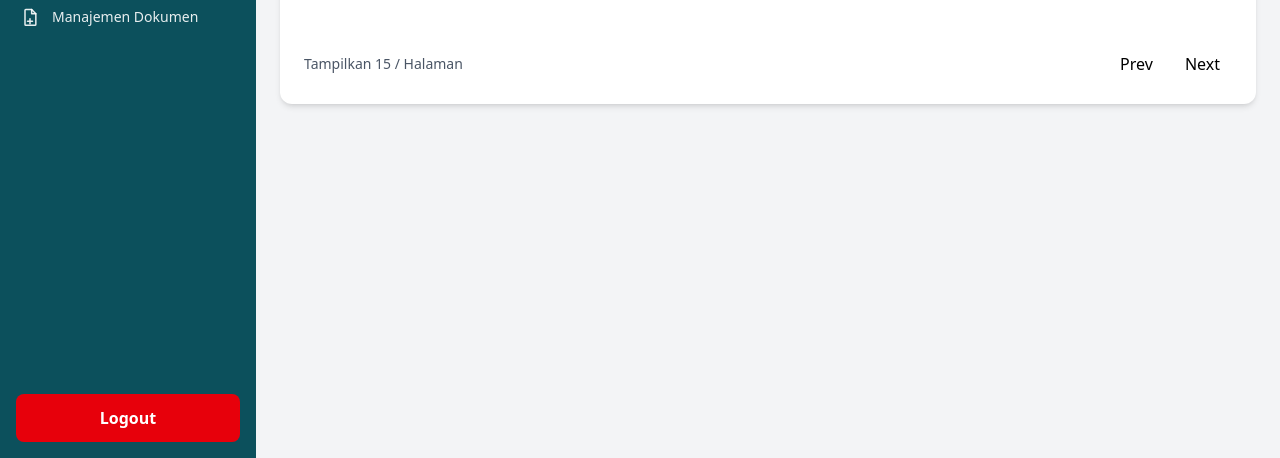
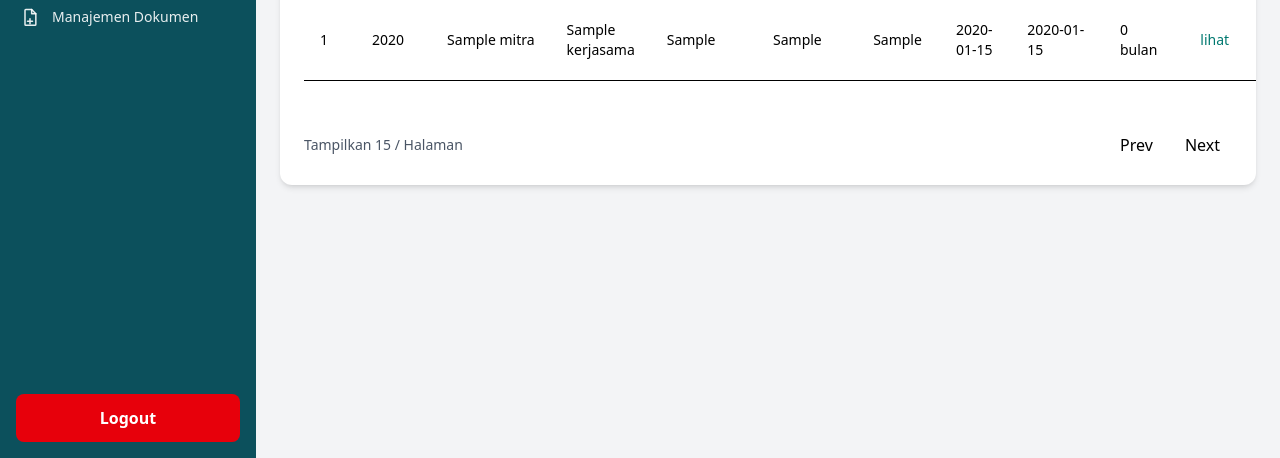
Before and after one commit to mbpsha/sikoboy, a Laravel app: page /admin/data-kerjasama/mitra in a window 1280 px wide. Shown: the part 342-800 px from the top of the page. Run offline with Laravel 12, Linux system fonts and the light colour scheme; a user stored in the database is signed in; data comes from the database, SQL or seed files in the repository; tables that the repository leaves empty hold one stand-in row (values such as "Sample post"); style sheets or scripts are compiled from the project's sources; parts of the project's set-up code (start-up, migrations or seed data) failed here and were passed over; some libraries are stand-ins or nearby versions; some web fonts are replaced.

Commit message:
Fix admin dashboard and data-kerjasama Inertia data rendering
Agent-Logs-Url: https://github.com/mbpsha/sikoboy/sessions/4acc3139-a343-4942-a383-1dde8f592736

Co-authored-by: mbpsha <193477564+mbpsha@users.noreply.github.com>

```diff
--- a/resources/js/Pages/Admin/BerandaAdmin.vue
+++ b/resources/js/Pages/Admin/BerandaAdmin.vue
@@ -4,32 +4,32 @@
         <div class="grid grid-cols-1 md:grid-cols-3 gap-6">
             <div class="bg-teal-500 text-white p-6 rounded-xl">
                 <p>Total Kerjasama</p>
-                <h2 class="text-3xl font-bold mt-2">47</h2>
+                <h2 class="text-3xl font-bold mt-2">{{ metrics.total_kerjasama ?? 0 }}</h2>
             </div>
 
             <div class="bg-green-500 text-white p-6 rounded-xl">
                 <p>Kerjasama Aktif</p>
-                <h2 class="text-3xl font-bold mt-2">32</h2>
+                <h2 class="text-3xl font-bold mt-2">{{ metrics.aktif ?? 0 }}</h2>
             </div>
 
             <div class="bg-yellow-500 text-white p-6 rounded-xl">
                 <p>Akan Berakhir</p>
-                <h2 class="text-3xl font-bold mt-2">8</h2>
+                <h2 class="text-3xl font-bold mt-2">{{ metrics.akan_berakhir ?? 0 }}</h2>
             </div>
 
             <div class="bg-red-500 text-white p-6 rounded-xl">
                 <p>Berakhir</p>
-                <h2 class="text-3xl font-bold mt-2">7</h2>
+                <h2 class="text-3xl font-bold mt-2">{{ metrics.berakhir ?? 0 }}</h2>
             </div>
 
             <div class="bg-blue-500 text-white p-6 rounded-xl">
                 <p>Total Mitra</p>
-                <h2 class="text-3xl font-bold mt-2">38</h2>
+                <h2 class="text-3xl font-bold mt-2">{{ metrics.total_mitra ?? 0 }}</h2>
             </div>
 
             <div class="bg-purple-500 text-white p-6 rounded-xl">
                 <p>Total Dokumen</p>
-                <h2 class="text-3xl font-bold mt-2">124</h2>
+                <h2 class="text-3xl font-bold mt-2">{{ metrics.total_dokumen ?? 0 }}</h2>
             </div>
         </div>
 
@@ -53,20 +53,46 @@ import { onMounted } from "vue";
 import Chart from "chart.js/auto";
 import AdminLayout from "@/Layouts/AdminLayout.vue";
 
+const props = defineProps({
+    metrics: {
+        type: Object,
+        default: () => ({}),
+    },
+    kerjasama_per_tahun: {
+        type: Array,
+        default: () => [],
+    },
+    jenis_dokumen: {
+        type: Array,
+        default: () => [],
+    },
+});
+
+const metrics = props.metrics ?? {};
+
 onMounted(() => {
     new Chart(document.getElementById("barChart"), {
         type: "bar",
         data: {
-            labels: ["2020", "2021", "2022", "2023", "2024", "2025"],
-            datasets: [{ data: [5, 9, 11, 13, 15, 16] }],
+            labels: (props.kerjasama_per_tahun ?? []).map((row) => row.tahun),
+            datasets: [
+                {
+                    label: "Jumlah Kerjasama",
+                    data: (props.kerjasama_per_tahun ?? []).map((row) => row.total),
+                },
+            ],
         },
     });
 
     new Chart(document.getElementById("pieChart"), {
         type: "pie",
         data: {
-            labels: ["PKS", "MoU", "Nota", "Perjanjian"],
-            datasets: [{ data: [32, 26, 18, 25] }],
+            labels: (props.jenis_dokumen ?? []).map((row) => row.jenis_dokumen),
+            datasets: [
+                {
+                    data: (props.jenis_dokumen ?? []).map((row) => row.total),
+                },
+            ],
         },
     });
 });
--- a/resources/js/Pages/Admin/DataKerjasama.vue
+++ b/resources/js/Pages/Admin/DataKerjasama.vue
@@ -83,20 +83,35 @@
 
 <script setup>
 import AdminLayout from '@/Layouts/AdminLayout.vue'
-import { Link, usePage, router } from '@inertiajs/vue3'
+import { Link, router } from '@inertiajs/vue3'
 import { ref, computed } from 'vue'
 
-const page = usePage()
-const kerjasama = page.props.value?.kerjasama ?? { data: [], per_page: 15, prev_page_url: null, next_page_url: null, current_page: 1 }
-const filters = page.props.value?.filters ?? {}
+const props = defineProps({
+  kerjasama: Object,
+  filters: Object,
+})
 
-const indexOffset = kerjasama.current_page ? ((kerjasama.current_page - 1) * kerjasama.per_page) : 0
+const kerjasama = computed(() => props.kerjasama ?? {
+  data: [],
+  per_page: 15,
+  prev_page_url: null,
+  next_page_url: null,
+  current_page: 1,
+})
+
+const filters = computed(() => props.filters ?? {})
+
+const indexOffset = computed(() => (
+  kerjasama.value.current_page
+    ? ((kerjasama.value.current_page - 1) * kerjasama.value.per_page)
+    : 0
+))
 
 // Local filter state for the UI
 const local = ref({
-  search: filters.search || '',
-  tahun: filters.tahun || '',
-  status: filters.status || '',
+  search: filters.value.search || '',
+  tahun: filters.value.tahun || '',
+  status: filters.value.status || '',
 })
 
 const years = computed(() => {
```
